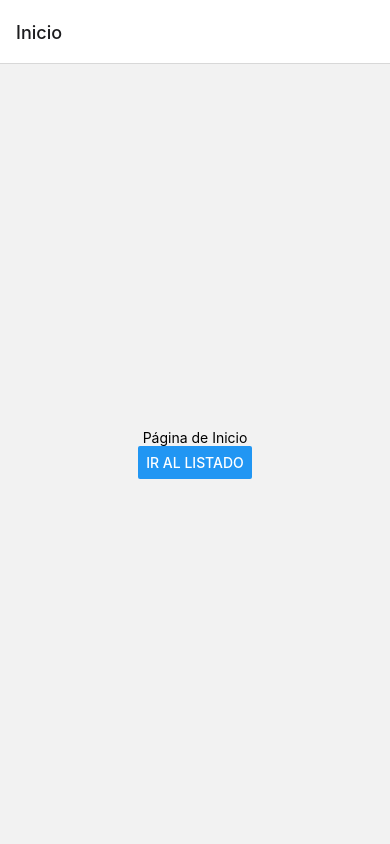
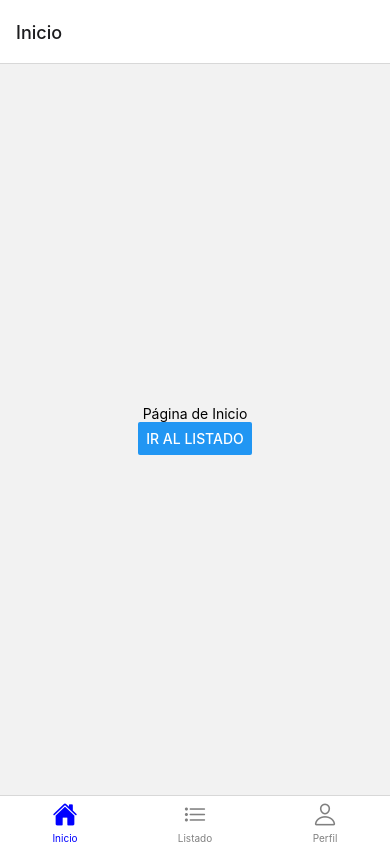
Before and after one commit to angeljd17/ProyectoPracticas, a React Native app: screen / in a window 390 px wide. Built offline with nearby package versions, Linux system fonts and the light colour scheme.

Commit message:
Commit que añade los Tabs para navegar entre páginas

```diff
--- a/App.js
+++ b/App.js
@@ -1,20 +1,13 @@
 import React from 'react';
 import { NavigationContainer } from '@react-navigation/native';
-import { createStackNavigator } from '@react-navigation/stack';
-import PaginaInicio from './PaginaInicio';
-import PaginaListado from './PaginaListado';
-import PaginaPerfil from './PaginaPerfil';
+import TabNavigation from './TabNavigation';
 
-const Stack = createStackNavigator();
-
-export default function App() {
+const App = () => {
   return (
     <NavigationContainer>
-      <Stack.Navigator initialRouteName="Inicio">
-        <Stack.Screen name="Inicio" component={PaginaInicio} />
-        <Stack.Screen name="Listado" component={PaginaListado} />
-        <Stack.Screen name="Perfil" component={PaginaPerfil} />
-      </Stack.Navigator>
+      <TabNavigation />
     </NavigationContainer>
   );
-}
+};
+
+export default App;
--- /dev/null
+++ b/TabNavigation.js
@@ -0,0 +1,40 @@
+import React from 'react';
+import { createBottomTabNavigator } from '@react-navigation/bottom-tabs';
+import Icon from 'react-native-vector-icons/Ionicons'; // Importa el icono que desees usar
+import PaginaInicio from './PaginaInicio';
+import PaginaListado from './PaginaListado';
+import PaginaPerfil from './PaginaPerfil';
+
+const Tab = createBottomTabNavigator();
+
+const TabNavigation = () => {
+  return (
+    <Tab.Navigator
+      screenOptions={({ route }) => ({
+        tabBarIcon: ({ focused, color, size }) => {
+          let iconName;
+
+          if (route.name === 'Inicio') {
+            iconName = focused ? 'home' : 'home-outline';
+          } else if (route.name === 'Listado') {
+            iconName = focused ? 'list' : 'list-outline';
+          } else if (route.name === 'Perfil') {
+            iconName = focused ? 'person' : 'person-outline';
+          }
+
+          return <Icon name={iconName} size={size} color={color} />;
+        },
+      })}
+      tabBarOptions={{
+        activeTintColor: 'blue',
+        inactiveTintColor: 'gray',
+      }}
+    >
+      <Tab.Screen name="Inicio" component={PaginaInicio} />
+      <Tab.Screen name="Listado" component={PaginaListado} />
+      <Tab.Screen name="Perfil" component={PaginaPerfil} />
+    </Tab.Navigator>
+  );
+};
+
+export default TabNavigation;
--- a/package.json
+++ b/package.json
@@ -9,6 +9,7 @@
     "web": "expo start --web"
   },
   "dependencies": {
+    "@react-navigation/bottom-tabs": "^6.5.20",
     "@react-navigation/native": "^6.1.17",
     "@react-navigation/stack": "^6.3.29",
     "expo": "~50.0.14",
@@ -16,7 +17,8 @@
     "react": "18.2.0",
     "react-native": "0.73.6",
     "react-native-safe-area-context": "4.8.2",
-    "react-native-screens": "~3.29.0"
+    "react-native-screens": "~3.29.0",
+    "react-native-vector-icons": "^10.0.3"
   },
   "devDependencies": {
     "@babel/core": "^7.20.0"
```
Also changed, not shown: 1 other file (tests, documents, lock files or other folders).
